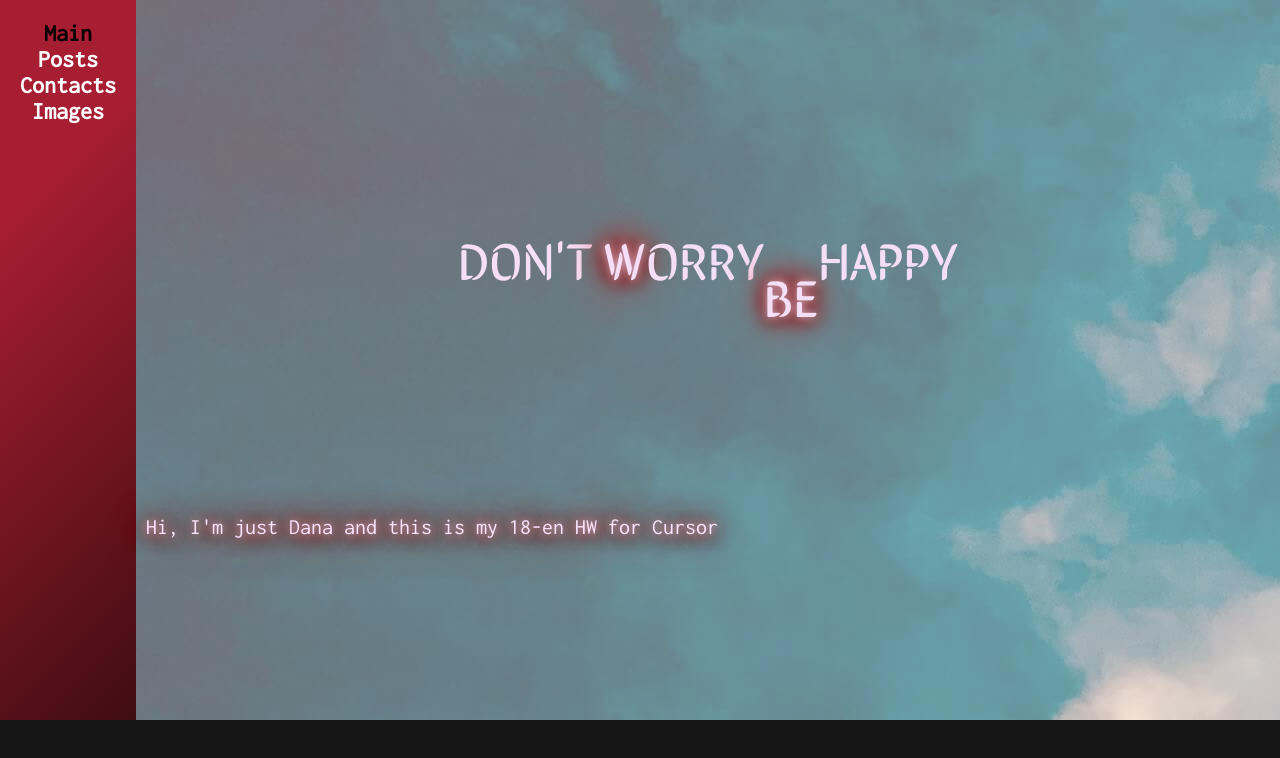
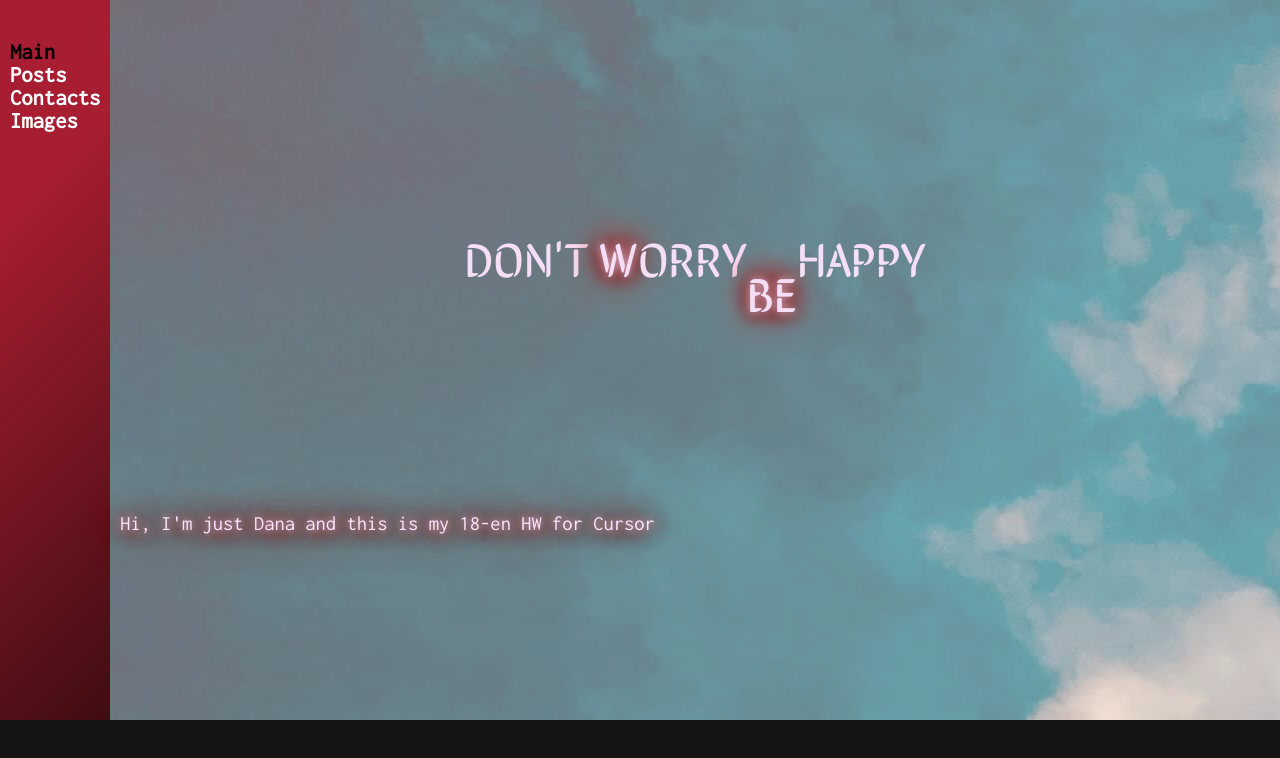
Before and after one commit to DanaDovzh/React-Router, a React (Create React App) app: page /mainPage in a window 1280 px wide. Shown: the top 758 px of the page. Built offline with nearby package versions, Linux system fonts and the light colour scheme.

Commit message:
Change some styles

```diff
--- a/src/css/source/Post.sass
+++ b/src/css/source/Post.sass
@@ -22,7 +22,7 @@ $maxWidth: 1440
     max-width: 55%
     border-radius: 10px
     padding: 2px 10px
-    box-shadow: 2px 0px 48px 11px rgba(82, 78, 78, 0.6) inset
+    box-shadow: 2px 0px 48px 11px rgba(109, 0, 0, 0.836) inset
     @media (max-width: 475px)
         max-width: 100%
 
--- a/src/css/source/contact.sass
+++ b/src/css/source/contact.sass
@@ -110,12 +110,16 @@ details[open]
         align-items: center
         border: 2px dashed #dd2929d2
         border-radius: 20px
+        @media (max-width: 800px)
+            width: 300px
     &__main
         display: flex
         align-items: center
 
     &__avatar
         width: 180px
+        @media ( max-width: 800px)
+            width: 100px
     &__info
         margin-left: 50px
     &__describe
--- a/src/css/source/mainPage.sass
+++ b/src/css/source/mainPage.sass
@@ -11,7 +11,7 @@
     justify-content: center
     align-items: center
     text-transform: uppercase
-    font-size: 52px
+    @include adaptivFont(52, 24)
     color: #ffe6ff
     animation: shine 2s forwards, flicker 3s infinite
 @keyframes blink
@@ -109,7 +109,7 @@
 
 .just-me
     font-family: 'Conv_Inconsolata-VariableFont_wdth'
-    font-size: 22px
+    @include adaptivFont(22, 12)
     color: #ffe6ff
     margin-left: 10px
     text-shadow: 0 0 0.6rem #ffe6ff, 0 0 1.5rem #790000,-0.2rem 0.1rem 1rem #790000, 0.2rem 0.1rem 1rem #790000, 0 -0.5rem 2rem #f30a0a, 0 0.5rem 3rem #f30a0a
--- a/src/css/source/nav.sass
+++ b/src/css/source/nav.sass
@@ -1,19 +1,24 @@
+$maxWidth: 1440
+@mixin adaptivFont($pcSize, $mobSize)
+    $addSize: $pcSize - $mobSize
+    $maxWidth: $maxWidth - 320
+    font-size: calc(#{$mobSize + px} + #{$addSize} * ((100vw - 320px) / #{$maxWidth}))
+
 .nav
     &-pages
         display: flex
         flex-direction: column
-        align-items: center
-        // justify-content: center
+        align-items: flex-start
         background-color: #3f0d12
         background-image: linear-gradient(315deg, #3f0d12 0%, #a71d31 74%)
-
-        padding: 20px 20px 0
+        padding: 40px 10px 0
 
     &-link
         color: #ffffff
         text-decoration: none
-        font-size: 24px
         font-weight: 900
+        @include adaptivFont(24, 14)
+
         font-family: 'Conv_Inconsolata-VariableFont_wdth'
         &:hover
             color: #a89e9e
--- a/src/css/source/style.sass
+++ b/src/css/source/style.sass
@@ -5,7 +5,7 @@
 @import './chat.sass'
 body
     margin: 0
-    background-color: #cea0a070
+    background-color: #b6b4b4b7
     height: 100%
 
 div#root
@@ -42,3 +42,5 @@ footer
     margin-top: 20px
     font-size: 18px
     font-weight: 600
+    &:hover
+        text-decoration: underline
--- a/src/css/style.css
+++ b/src/css/style.css
@@ -2,16 +2,16 @@
 .nav-pages {
   display: flex;
   flex-direction: column;
-  align-items: center;
+  align-items: flex-start;
   background-color: #3f0d12;
   background-image: linear-gradient(315deg, #3f0d12 0%, #a71d31 74%);
-  padding: 20px 20px 0;
+  padding: 40px 10px 0;
 }
 .nav-link {
   color: #ffffff;
   text-decoration: none;
-  font-size: 24px;
   font-weight: 900;
+  font-size: calc(14px + 10 * ((100vw - 320px) / 1120));
   font-family: "Conv_Inconsolata-VariableFont_wdth";
 }
 .nav-link:hover {
@@ -29,7 +29,7 @@
   max-width: 55%;
   border-radius: 10px;
   padding: 2px 10px;
-  box-shadow: 2px 0px 48px 11px rgba(82, 78, 78, 0.6) inset;
+  box-shadow: 2px 0px 48px 11px rgba(109, 0, 0, 0.836) inset;
 }
 @media (max-width: 475px) {
   .post {
@@ -328,12 +328,22 @@ details[open] summary {
   border: 2px dashed #dd2929d2;
   border-radius: 20px;
 }
+@media (max-width: 800px) {
+  .contact__block {
+    width: 300px;
+  }
+}
 .contact__main {
   display: flex;
   align-items: center;
 }
 .contact__avatar {
   width: 180px;
+}
+@media (max-width: 800px) {
+  .contact__avatar {
+    width: 100px;
+  }
 }
 .contact__info {
   margin-left: 50px;
@@ -389,7 +399,7 @@ details[open] summary {
   justify-content: center;
   align-items: center;
   text-transform: uppercase;
-  font-size: 52px;
+  font-size: calc(24px + 28 * ((100vw - 320px) / 1120));
   color: #ffe6ff;
   animation: shine 2s forwards, flicker 3s infinite;
 }
@@ -521,7 +531,7 @@ details[open] summary {
 }
 .just-me {
   font-family: "Conv_Inconsolata-VariableFont_wdth";
-  font-size: 22px;
+  font-size: calc(12px + 10 * ((100vw - 320px) / 1120));
   color: #ffe6ff;
   margin-left: 10px;
   text-shadow: 0 0 0.6rem #ffe6ff, 0 0 1.5rem #790000, -0.2rem 0.1rem 1rem #790000, 0.2rem 0.1rem 1rem #790000, 0 -0.5rem 2rem #f30a0a, 0 0.5rem 3rem #f30a0a;
@@ -642,7 +652,7 @@ h2 {
 
 body {
   margin: 0;
-  background-color: #cea0a070;
+  background-color: #b6b4b4b7;
   height: 100%;
 }
 
@@ -689,3 +699,6 @@ footer {
   font-size: 18px;
   font-weight: 600;
 }
+.back-link:hover {
+  text-decoration: underline;
+}
```
